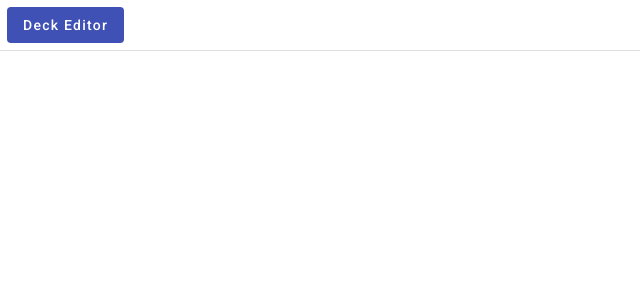
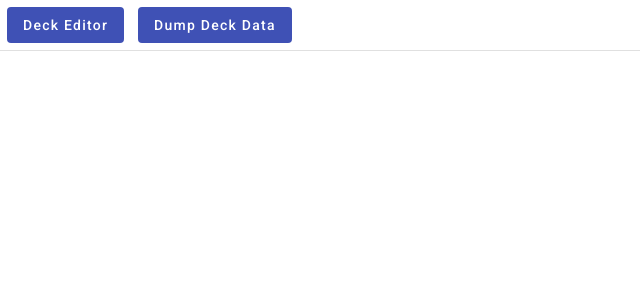
Before and after one commit to JDubs-55/CEN3031_Group111_Project, an Angular app in the folder FrontEnd/Squizzy/: page / in a window 1280 px wide. Shown: the top 300 px of the page, without its empty margins (0-640 px from the left). Built offline with nearby package versions, Linux system fonts and the light colour scheme.

Commit message:
Added Data Dump Button

```diff
--- a/FrontEnd/Squizzy/src/app/app.component.css
+++ b/FrontEnd/Squizzy/src/app/app.component.css
@@ -6,6 +6,8 @@
 
 #TopBar{
     padding: 0.5em;
+    display: flex;
+    gap: 1em;
 }
 
 #SelectedTabDiv{
--- a/FrontEnd/Squizzy/src/app/app.component.html
+++ b/FrontEnd/Squizzy/src/app/app.component.html
@@ -1,5 +1,6 @@
 <div id="TopBar">
     <a mat-flat-button color="primary" routerLink="/DeckEditor">Deck Editor</a>
+    <button mat-flat-button color="primary" (click)="dumpDeckData()">Dump Deck Data</button>
 </div>
 <mat-divider></mat-divider>
 <div id="SelectedTabDiv">
--- a/FrontEnd/Squizzy/src/app/app.component.ts
+++ b/FrontEnd/Squizzy/src/app/app.component.ts
@@ -21,4 +21,11 @@ export class AppComponent {
   ngOnInit(){
     this.deckManager.loadAllDeckNames();
   }
+
+  dumpDeckData(): void{
+    let data: DeckData[] = Object.values(this.deckManager.loadedDecks).map(deck=>deck.data);
+
+    console.log(data);
+
+  }
 }
--- a/FrontEnd/Squizzy/src/app/card-selector/card-selector.component.ts
+++ b/FrontEnd/Squizzy/src/app/card-selector/card-selector.component.ts
@@ -1,6 +1,11 @@
 import { Component, Output, EventEmitter, ChangeDetectorRef } from '@angular/core';
 import { CardData } from '../MyClasses/CardData';
 import { ProgramStateService } from '../program-state.service';
+
+
+//TODO: add comments
+//TODO: write unit tests
+
 
 @Component({
   selector: 'app-card-selector',
--- a/FrontEnd/Squizzy/src/app/deck-editor/deck-editor.component.ts
+++ b/FrontEnd/Squizzy/src/app/deck-editor/deck-editor.component.ts
@@ -3,6 +3,10 @@ import { FormControl } from '@angular/forms';
 import { ProgramStateService } from '../program-state.service';
 
 import { Observable, map, startWith, Subscription, timer } from 'rxjs';
+
+//TODO: Write comments
+//TODO: Write unit tests
+
 
 @Component({
   selector: 'app-deck-editor',
--- a/FrontEnd/Squizzy/src/app/deck-preview/deck-preview.component.ts
+++ b/FrontEnd/Squizzy/src/app/deck-preview/deck-preview.component.ts
@@ -1,6 +1,11 @@
 import { Component, Input, ChangeDetectorRef } from '@angular/core';
 import { Deck } from '../MyClasses/Deck';
 import { interval, Subscription, Observable } from 'rxjs';
+
+
+//TODO: Write Comments
+//TODO: Write Unit Tests
+
 
 @Component({
   selector: 'app-deck-preview',
```
